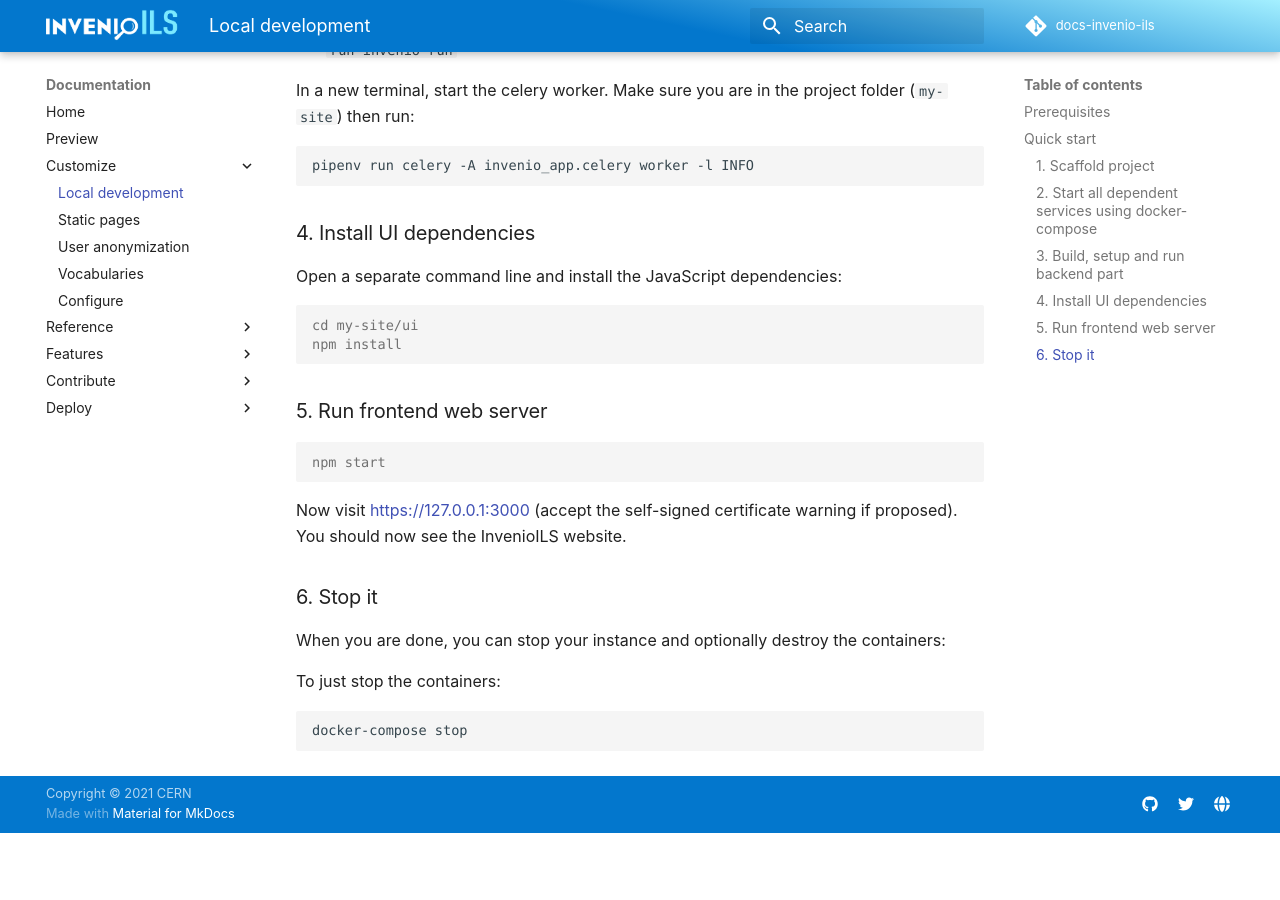
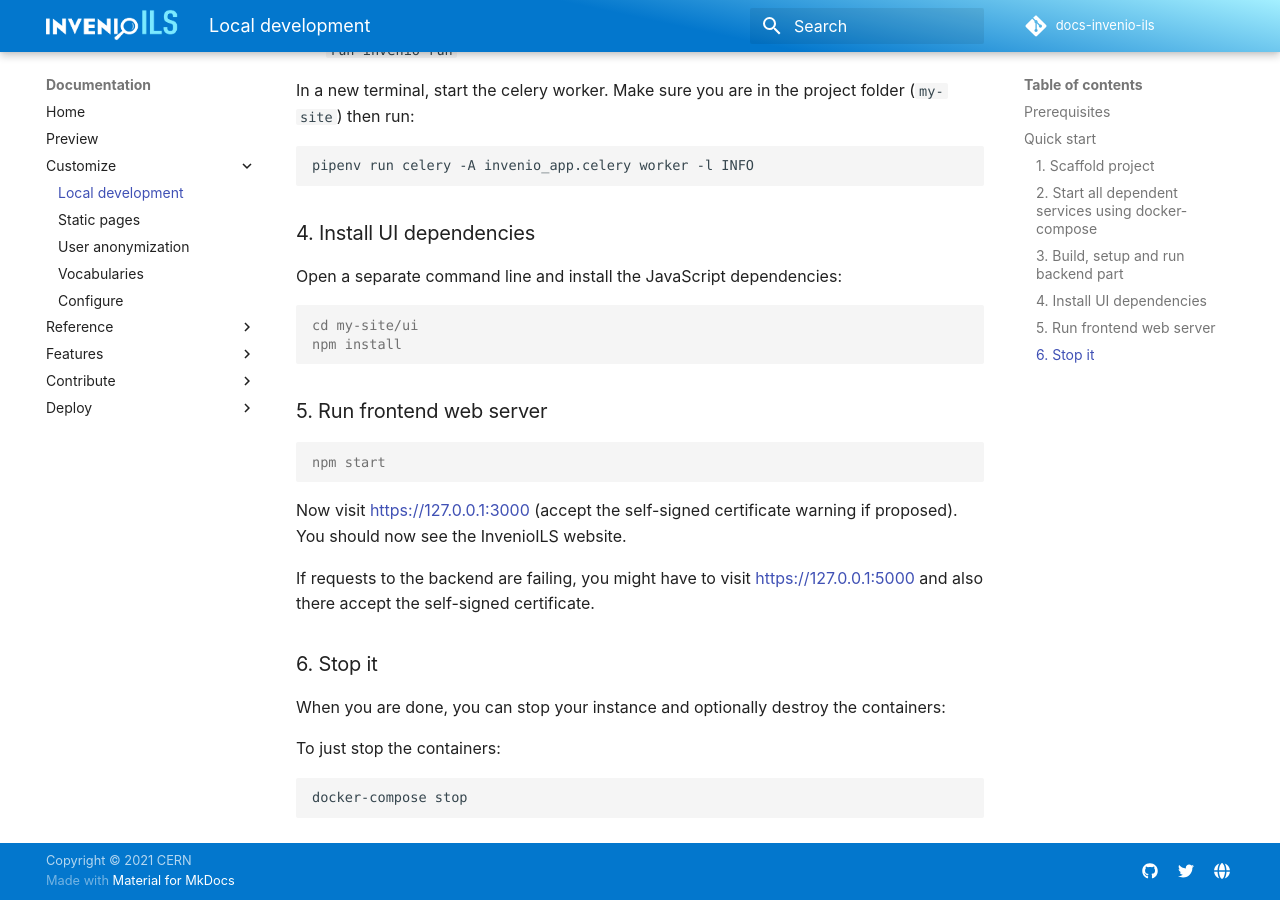
Before and after one commit to inveniosoftware/docs-invenio-ils, an MkDocs documentation site: the page built from docs/customize/develop.md, in a window 1280 px wide and 900 px high, scrolled down 1500 px. Built offline with MkDocs 1.6.1 and Material for MkDocs 9.7.7, drawn with Linux system fonts in a browser that asks for light colours; comment, search, counter and statistics services are not loaded; before the commit the page ends 2333 px from its top, so only the background shows below that.

Commit message:
develop: added information on accepting self signed cert for backend

```diff
--- a/docs/customize/develop.md
+++ b/docs/customize/develop.md
@@ -78,6 +78,8 @@ npm start
 
 Now visit [https://127.0.0.1:3000](https://127.0.0.1:3000) (accept the self-signed certificate warning if proposed). You should now see the InvenioILS website.
 
+If requests to the backend are failing, you might have to visit [https://127.0.0.1:5000](https://127.0.0.1:5000) and also there accept the self-signed certificate.
+
 ### 6. Stop it
 When you are done, you can stop your instance and optionally destroy the containers:
 
```
